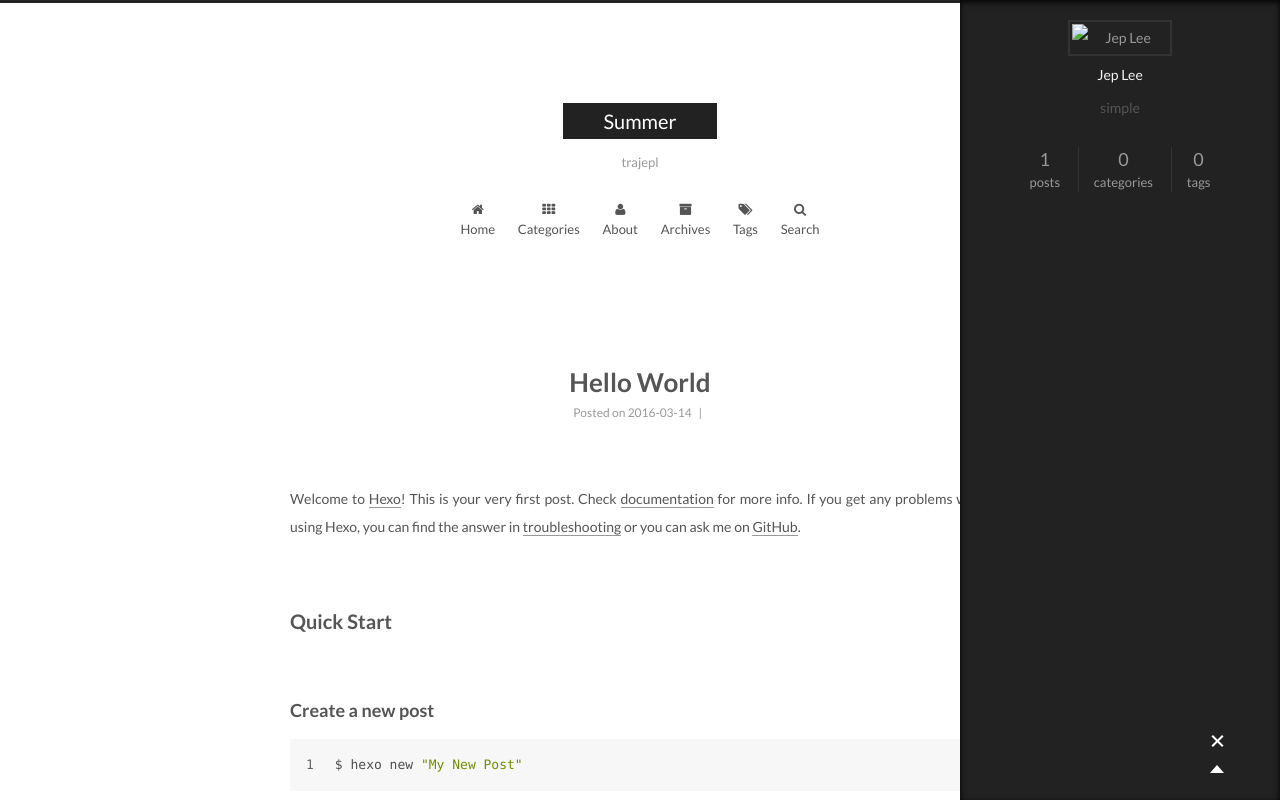
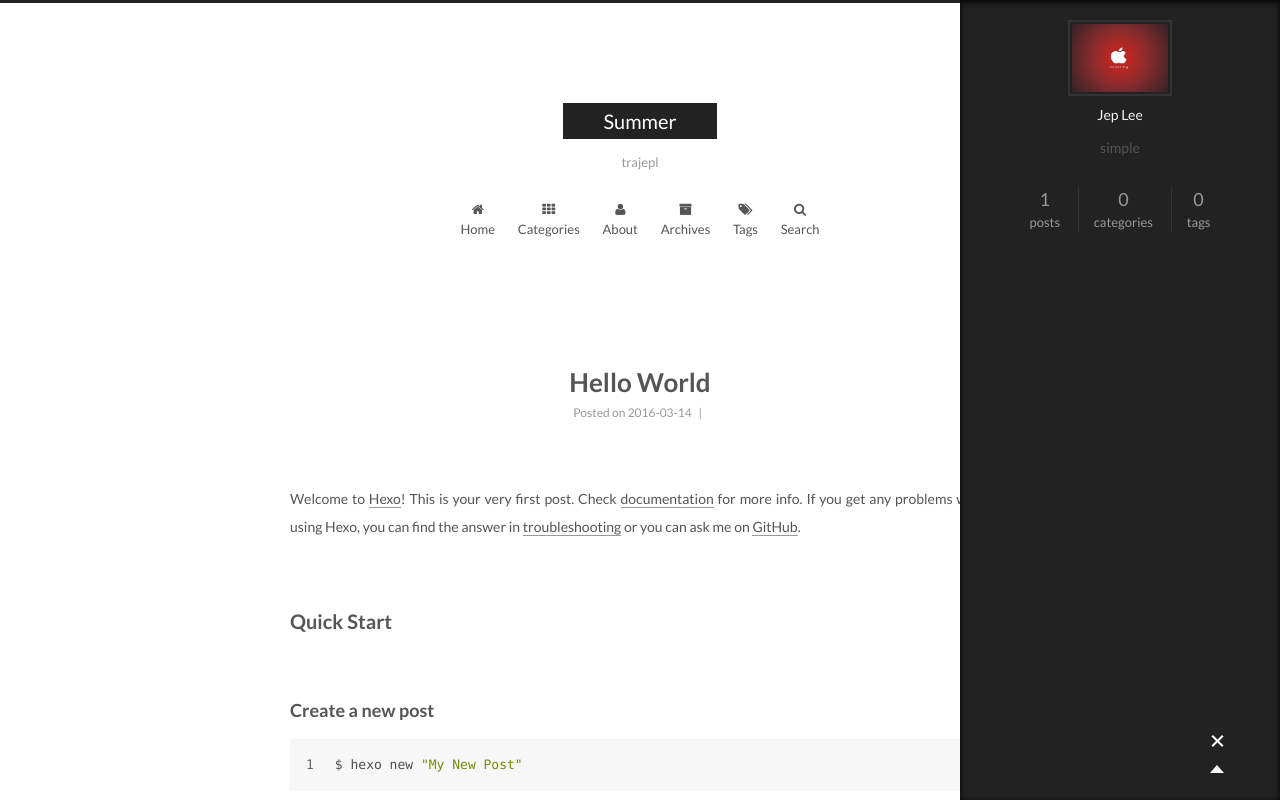
Before and after one commit to trajepl/trajepl.github.io, a plain HTML site: page index.html in a window 1280 px wide. Both pictures are taken after a click on the element 1217 px from the left and 742 px from the top of the page. Shown: the top 800 px of the page. Drawn offline with Linux system fonts and the light colour scheme; a script that the page names is missing.

Commit message:
Site updated: 2016-03-14 12:15:12

```diff
--- a/index.html
+++ b/index.html
@@ -352,7 +352,7 @@
 
       <section class="site-overview sidebar-panel  sidebar-panel-active ">
         <div class="site-author motion-element" itemprop="author" itemscope itemtype="http://schema.org/Person">
-          <img class="site-author-image" src="public/images/apple.jpg" alt="Jep Lee" itemprop="image"/>
+          <img class="site-author-image" src="images/apple.jpg" alt="Jep Lee" itemprop="image"/>
           <p class="site-author-name" itemprop="name">Jep Lee</p>
         </div>
         <p class="site-description motion-element" itemprop="description">simple</p>
```
Also changed, not shown: 2016/03/14/hello-world/index.html (+1 -1 lines), about/index.html (+1 -1 lines), archives/2016/03/index.html (+1 -1 lines), archives/2016/index.html (+1 -1 lines), archives/index.html (+1 -1 lines), categories/index.html (+1 -1 lines), tags/index.html (+1 -1 lines).
